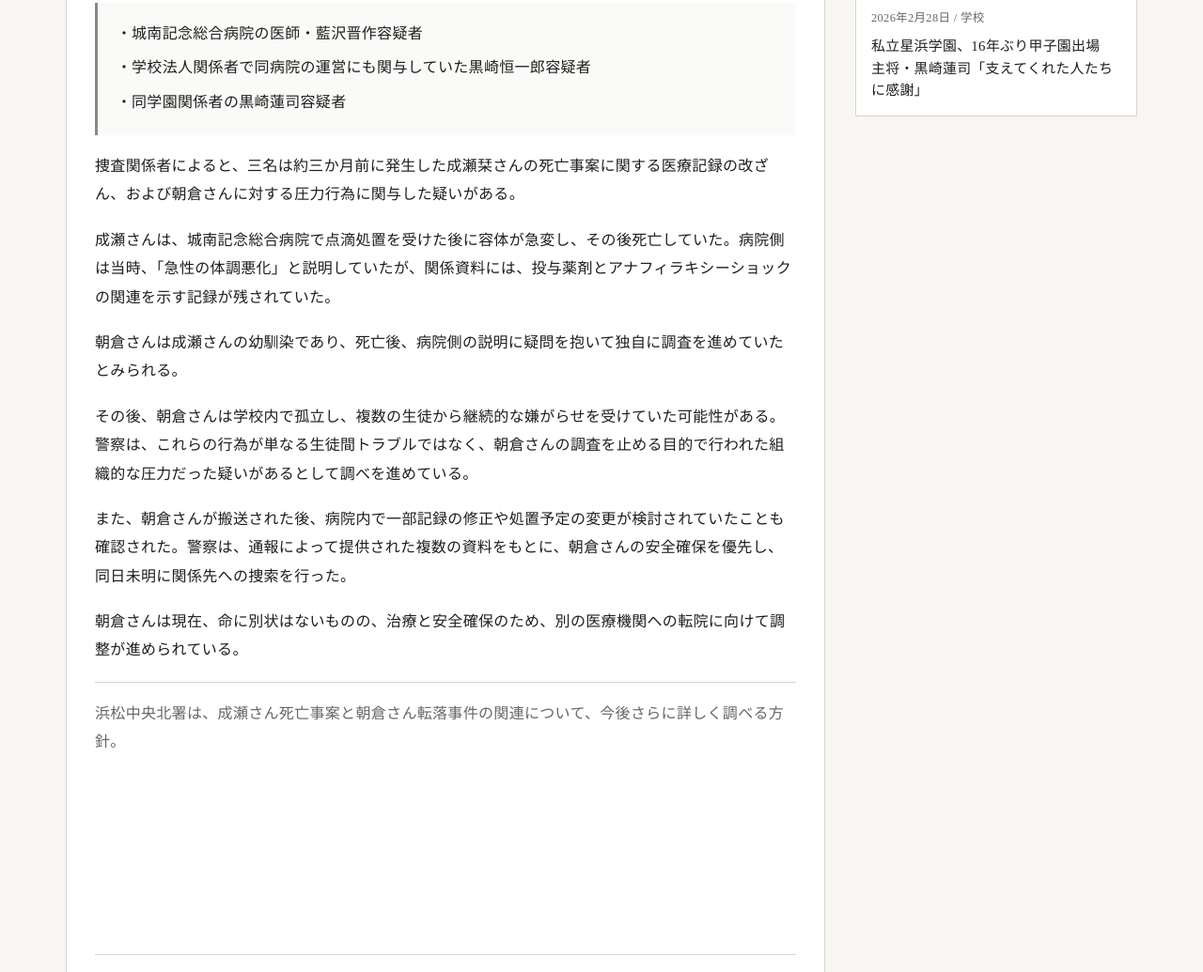
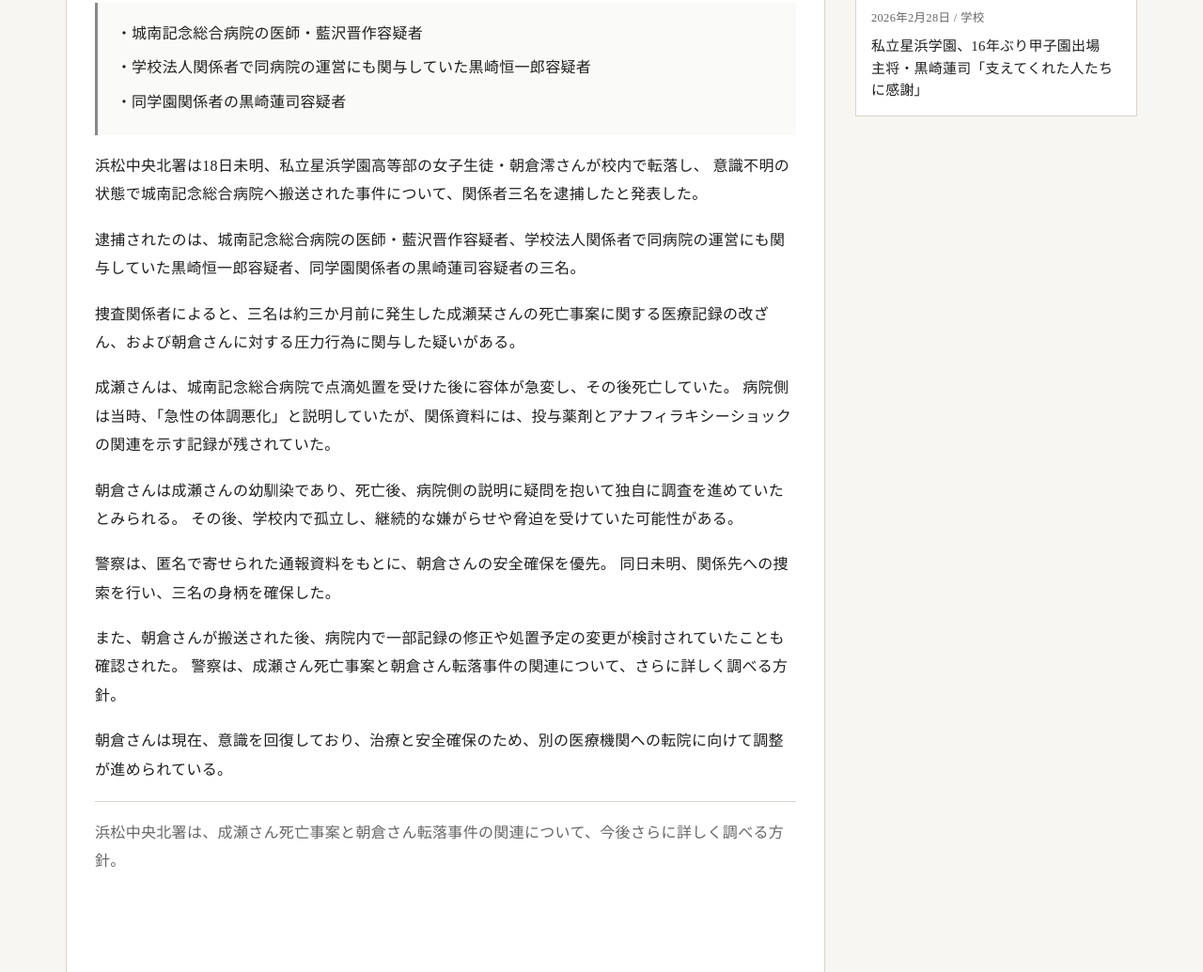
Before and after one commit to ryosukeucchi0112-boop/ending-article, a plain HTML site: page index.html in a window 1280 px wide. Shown: the part 692-1727 px from the top of the page at 94% size. Drawn offline with Linux system fonts and the light colour scheme.

Commit message:
Update index.html

```diff
--- a/index.html
+++ b/index.html
@@ -446,27 +446,39 @@
         </ul>
 
         <p>
+         <p>
+浜松中央北署は18日未明、私立星浜学園高等部の女子生徒・朝倉澪さんが校内で転落し、
+意識不明の状態で城南記念総合病院へ搬送された事件について、関係者三名を逮捕したと発表した。
+</p>
+
+<p>逮捕されたのは、城南記念総合病院の医師・藍沢晋作容疑者、学校法人関係者で同病院の運営にも関与していた黒崎恒一郎容疑者、同学園関係者の黒崎蓮司容疑者の三名。</p>
+
+<p>
 捜査関係者によると、三名は約三か月前に発生した成瀬栞さんの死亡事案に関する医療記録の改ざん、および朝倉さんに対する圧力行為に関与した疑いがある。
 </p>
 
 <p>
-          成瀬さんは、城南記念総合病院で点滴処置を受けた後に容体が急変し、その後死亡していた。病院側は当時、「急性の体調悪化」と説明していたが、関係資料には、投与薬剤とアナフィラキシーショックの関連を示す記録が残されていた。
+成瀬さんは、城南記念総合病院で点滴処置を受けた後に容体が急変し、その後死亡していた。
+病院側は当時、「急性の体調悪化」と説明していたが、関係資料には、投与薬剤とアナフィラキシーショックの関連を示す記録が残されていた。
 </p>
 
 <p>
 朝倉さんは成瀬さんの幼馴染であり、死亡後、病院側の説明に疑問を抱いて独自に調査を進めていたとみられる。
+その後、学校内で孤立し、継続的な嫌がらせや脅迫を受けていた可能性がある。
 </p>
 
 <p>
-          その後、朝倉さんは学校内で孤立し、複数の生徒から継続的な嫌がらせを受けていた可能性がある。警察は、これらの行為が単なる生徒間トラブルではなく、朝倉さんの調査を止める目的で行われた組織的な圧力だった疑いがあるとして調べを進めている。
+警察は、匿名で寄せられた通報資料をもとに、朝倉さんの安全確保を優先。
+同日未明、関係先への捜索を行い、三名の身柄を確保した。
 </p>
 
 <p>
-          また、朝倉さんが搬送された後、病院内で一部記録の修正や処置予定の変更が検討されていたことも確認された。警察は、通報によって提供された複数の資料をもとに、朝倉さんの安全確保を優先し、同日未明に関係先への捜索を行った。
+また、朝倉さんが搬送された後、病院内で一部記録の修正や処置予定の変更が検討されていたことも確認された。
+警察は、成瀬さん死亡事案と朝倉さん転落事件の関連について、さらに詳しく調べる方針。
 </p>
 
 <p>
-          朝倉さんは現在、命に別状はないものの、治療と安全確保のため、別の医療機関への転院に向けて調整が進められている。
+朝倉さんは現在、意識を回復しており、治療と安全確保のため、別の医療機関への転院に向けて調整が進められている。
 </p>
 
         <p class="article-end-note">
```
Lines whose indentation alone changed are shown as unchanged.
